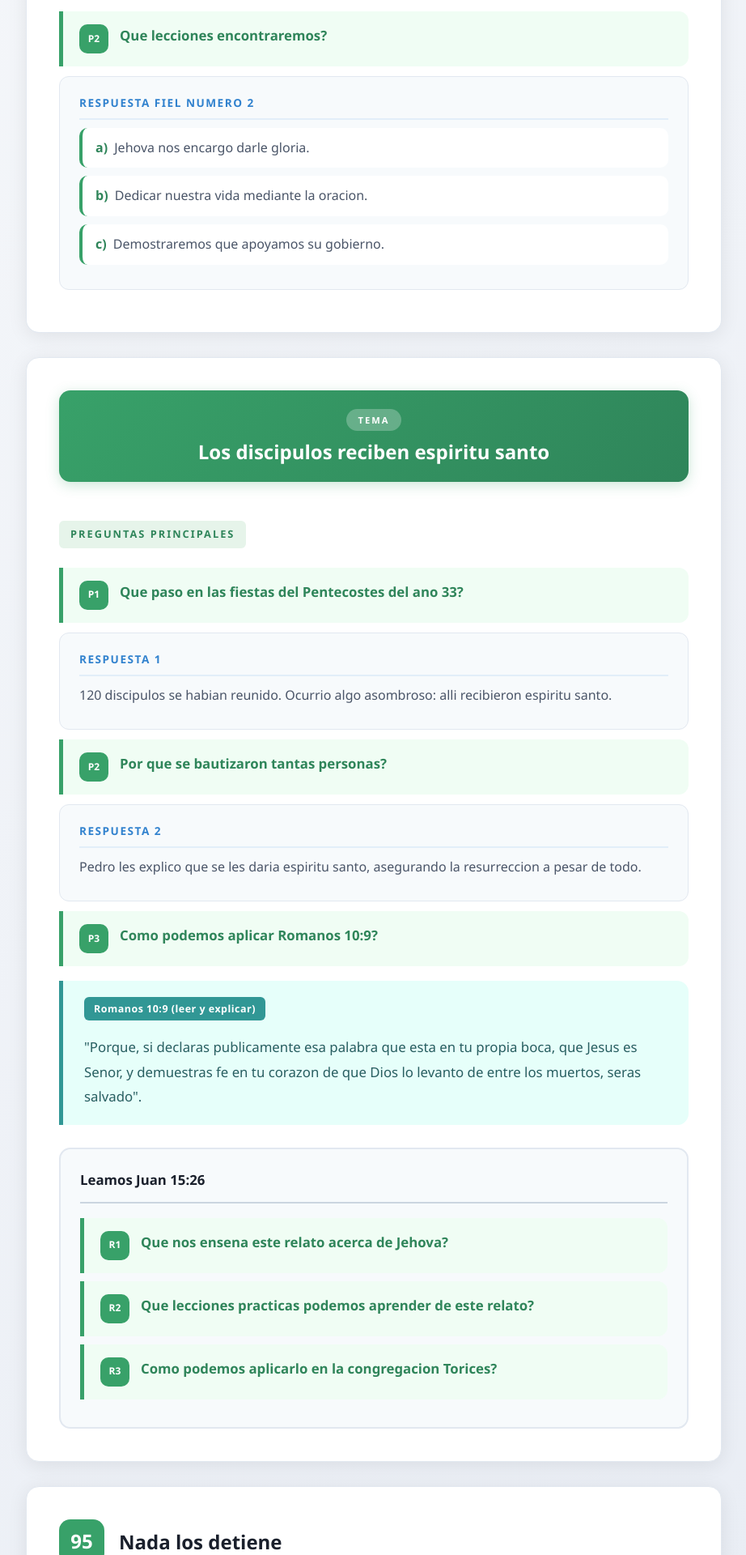
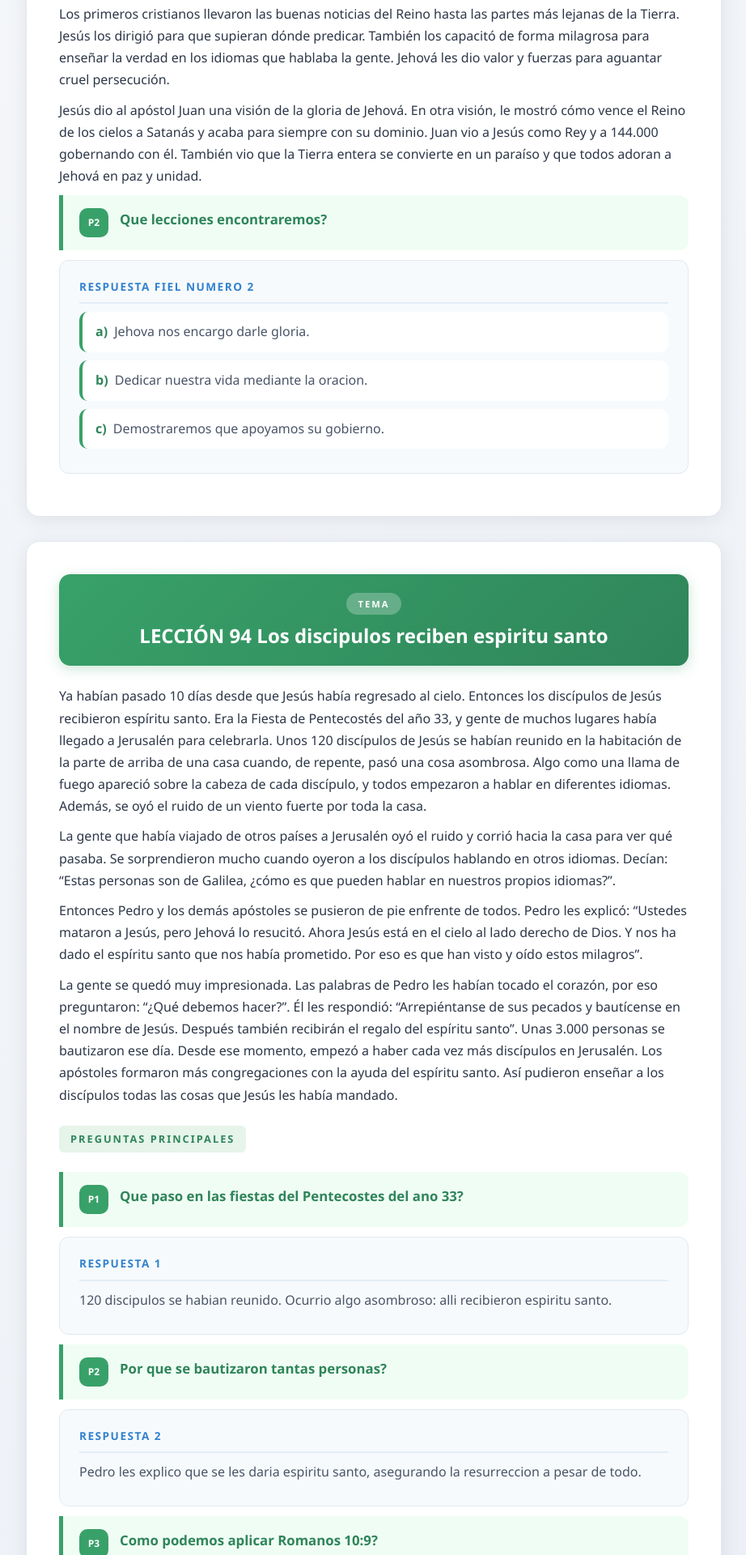
Before and after one commit to santicl/speech, a React (Create React App) app: page /nehemias in a window 1280 px wide. Shown: the part 300-2220 px from the top of the page at 81% size, without its empty margins (178-1100 px from the left). Built offline with nearby package versions, Linux system fonts and the light colour scheme.

Commit message:
add new V4

```diff
--- a/src/EstudioBiblicoTwo.jsx
+++ b/src/EstudioBiblicoTwo.jsx
@@ -92,6 +92,11 @@ export default function DiscourseHolySpirit() {
 
                     <div className="section-label">Que analizara esta seccion?</div>
 
+                    <div className="section-text">
+                        <p>Los primeros cristianos llevaron las buenas noticias del Reino hasta las partes más lejanas de la Tierra. Jesús los dirigió para que supieran dónde predicar. También los capacitó de forma milagrosa para enseñar la verdad en los idiomas que hablaba la gente. Jehová les dio valor y fuerzas para aguantar cruel persecución.</p>
+                        <p>Jesús dio al apóstol Juan una visión de la gloria de Jehová. En otra visión, le mostró cómo vence el Reino de los cielos a Satanás y acaba para siempre con su dominio. Juan vio a Jesús como Rey y a 144.000 gobernando con él. También vio que la Tierra entera se convierte en un paraíso y que todos adoran a Jehová en paz y unidad.</p>
+                    </div>
+
                     <div className="main-question">
                         <span className="q-badge main-badge">P2</span>
                         <p>Que lecciones encontraremos?</p>
@@ -111,7 +116,14 @@ export default function DiscourseHolySpirit() {
                 <div className="lesson-card">
                     <div className="topic-banner">
                         <span className="topic-label">Tema</span>
-            <h2 className="topic-title">Los discipulos reciben espiritu santo</h2>
+                        <h2 className="topic-title"><strong>LECCIÓN 94</strong> Los discipulos reciben espiritu santo</h2>
+                    </div>
+
+                    <div className="section-text">
+                        <p>Ya habían pasado 10 días desde que Jesús había regresado al cielo. Entonces los discípulos de Jesús recibieron espíritu santo. Era la Fiesta de Pentecostés del año 33, y gente de muchos lugares había llegado a Jerusalén para celebrarla. Unos 120 discípulos de Jesús se habían reunido en la habitación de la parte de arriba de una casa cuando, de repente, pasó una cosa asombrosa. Algo como una llama de fuego apareció sobre la cabeza de cada discípulo, y todos empezaron a hablar en diferentes idiomas. Además, se oyó el ruido de un viento fuerte por toda la casa.</p>
+                        <p>La gente que había viajado de otros países a Jerusalén oyó el ruido y corrió hacia la casa para ver qué pasaba. Se sorprendieron mucho cuando oyeron a los discípulos hablando en otros idiomas. Decían: “Estas personas son de Galilea, ¿cómo es que pueden hablar en nuestros propios idiomas?”.</p>
+                        <p>Entonces Pedro y los demás apóstoles se pusieron de pie enfrente de todos. Pedro les explicó: “Ustedes mataron a Jesús, pero Jehová lo resucitó. Ahora Jesús está en el cielo al lado derecho de Dios. Y nos ha dado el espíritu santo que nos había prometido. Por eso es que han visto y oído estos milagros”.</p>
+                        <p>La gente se quedó muy impresionada. Las palabras de Pedro les habían tocado el corazón, por eso preguntaron: “¿Qué debemos hacer?”. Él les respondió: “Arrepiéntanse de sus pecados y bautícense en el nombre de Jesús. Después también recibirán el regalo del espíritu santo”. Unas 3.000 personas se bautizaron ese día. Desde ese momento, empezó a haber cada vez más discípulos en Jerusalén. Los apóstoles formaron más congregaciones con la ayuda del espíritu santo. Así pudieron enseñar a los discípulos todas las cosas que Jesús les había mandado.</p>
                     </div>
 
                     <div className="section-label">Preguntas principales</div>
@@ -165,14 +177,18 @@ export default function DiscourseHolySpirit() {
 
                 {/* LESSON 95 */}
                 <div className="lesson-card">
-          <div className="lesson-header">
-            <span className="lesson-number">95</span>
-            <h1 className="lesson-title">Nada los detiene</h1>
-          </div>
 
                     <div className="topic-banner">
                         <span className="topic-label">Tema</span>
-            <h2 className="topic-title">Nada los detiene</h2>
+                        <h2 className="topic-title"><strong>LECCIÓN 95</strong> Nada los detiene</h2>
+                    </div>
+
+                    <div className="section-text">
+                        <p>Un hombre que no podía caminar se sentaba a pedir limosna todos los días en la puerta del templo. Una tarde, vio a Pedro y a Juan llegando al templo y les dijo: “Por favor, denme algo”. Pedro le contestó: “Puedo darte algo que es mejor que el dinero. En el nombre de Jesús, ¡levántate y camina!”. Entonces Pedro lo ayudó a levantarse, y el hombre empezó a caminar. La gente se emocionó tanto al ver este milagro que muchos se hicieron creyentes.</p>
+                        <p>Pero los sacerdotes y los saduceos se pusieron furiosos. Agarraron a los apóstoles, los llevaron al tribunal de líderes religiosos, que se llamaba Sanedrín, y les preguntaron: “¿Quién les dio el poder para curar a ese hombre?”. Pedro les respondió: “El poder nos lo dio Jesucristo, el hombre que ustedes mataron”. Los líderes religiosos les gritaron: “¡Dejen de hablar de Jesús!”. Los apóstoles dijeron: “Tenemos que hablar de él. No vamos a callarnos”.</p>
+                        <p>Entonces liberaron a Pedro y a Juan, y ellos enseguida fueron a contarles a los demás discípulos lo que había pasado. Todos juntos oraron a Jehová: “Por favor, ayúdanos a ser valientes para seguir hablando de ti”. Jehová les dio espíritu santo, y así pudieron seguir predicando y haciendo curaciones. Más y más personas se hacían creyentes. Los saduceos tenían tanta envidia que metieron a los apóstoles en la cárcel. Pero, esa noche, Jehová envió a un ángel que les abrió las puertas de la cárcel y les dijo a los apóstoles: “Vayan otra vez al templo y prediquen allí”.</p>
+                        <p>A la mañana siguiente, alguien fue a decirle al Sanedrín: “¡La cárcel está cerrada con llave, pero los hombres que ustedes arrestaron ya no están dentro! ¡Están en el templo predicando!”. Así que arrestaron a los apóstoles de nuevo y los llevaron al Sanedrín. El sumo sacerdote dijo: “¡Ya les ordenamos que no hablaran más de Jesús!”. Pedro respondió: “Tenemos que obedecer a Dios como gobernante más bien que a los hombres”.</p>
+                        <p>Los líderes religiosos estaban tan enfadados que querían matar a los apóstoles. Entonces un fariseo llamado Gamaliel se puso de pie y dijo: “¡Tengan cuidado! Quizás Dios está con estos hombres. ¿De verdad quieren luchar contra Dios?”. Ellos le hicieron caso. Los dejaron libres, aunque primero los golpearon con varas y les ordenaron otra vez que dejaran de predicar. Pero eso no detuvo a los apóstoles. Continuaron predicando con valor en el templo y de casa en casa.</p>
                     </div>
 
                     <div className="section-label">Preguntas principales</div>
@@ -197,14 +213,14 @@ export default function DiscourseHolySpirit() {
                         <p>Los ayudo con su espiritu santo. Dios lo ha demostrado...</p>
                     </div>
 
+                    <div className="bible-text large">
+                        <div className="bible-ref">Hechos 5:29, 30 (leer)</div>
+                        <p><sup>29</sup> "En respuesta, Pedro y los demas apostoles dijeron: 'Tenemos que obedecer a Dios como gobernante mas bien que a los hombres. <sup>30</sup> El Dios de nuestros antepasados resucito a Jesus, a quien ustedes mataron colgandolo en un madero'".</p>
+                    </div>
+
                     <div className="main-question">
                         <span className="q-badge main-badge">P3</span>
                         <p>Que nos ensena Hechos 5:29?</p>
-          </div>
-
-          <div className="bible-text large">
-            <div className="bible-ref">Hechos 5:29, 30 (leer)</div>
-            <p><sup>29</sup> "En respuesta, Pedro y los demas apostoles dijeron: 'Tenemos que obedecer a Dios como gobernante mas bien que a los hombres. <sup>30</sup> El Dios de nuestros antepasados resucito a Jesus, a quien ustedes mataron colgandolo en un madero'".</p>
                     </div>
 
                     <div className="reflection-section">
@@ -317,6 +333,13 @@ export default function DiscourseHolySpirit() {
           display: flex;
           flex-direction: column;
           gap: 4px;
+        }
+        .section-text {
+          display: flex;
+          justify-items: center;
+          justify-content: center;
+          flex-direction: column;
+          gap: 10px;
         }
         .font-control label {
           color: #718096;
```
Lines whose indentation alone changed are shown as unchanged.
